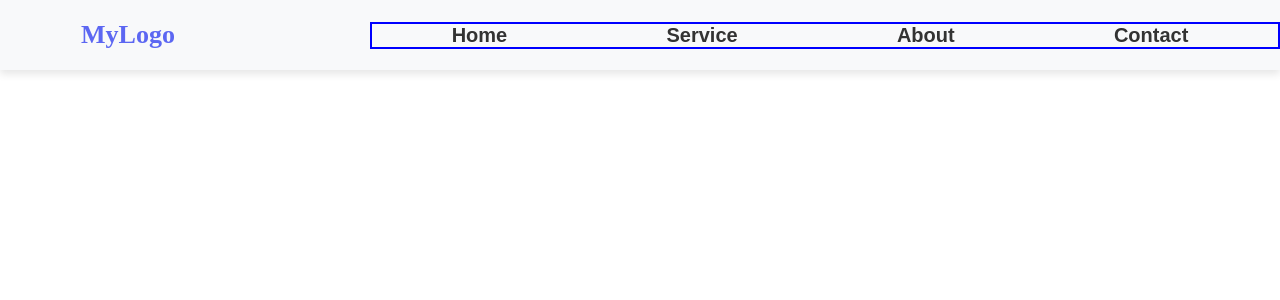
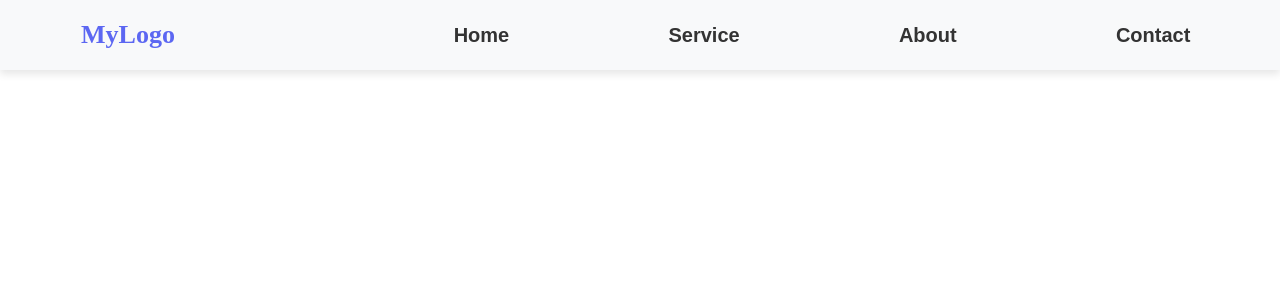
Before and after one commit to aniket44788/Fitness-Website, a React (Vite) app: page / in a window 1280 px wide. Shown: the top 300 px of the page. Built offline with nearby package versions, Linux system fonts and the light colour scheme.

Commit message:
change-media

```diff
--- a/src/Navbar/Navbar.css
+++ b/src/Navbar/Navbar.css
@@ -131,7 +131,7 @@
 .heading-1{
     width: 70%;
     height: auto;
-    border: 2px solid blue;
+    /* border: 2px solid blue; */
     padding-right: 10px;
 }
 
```
